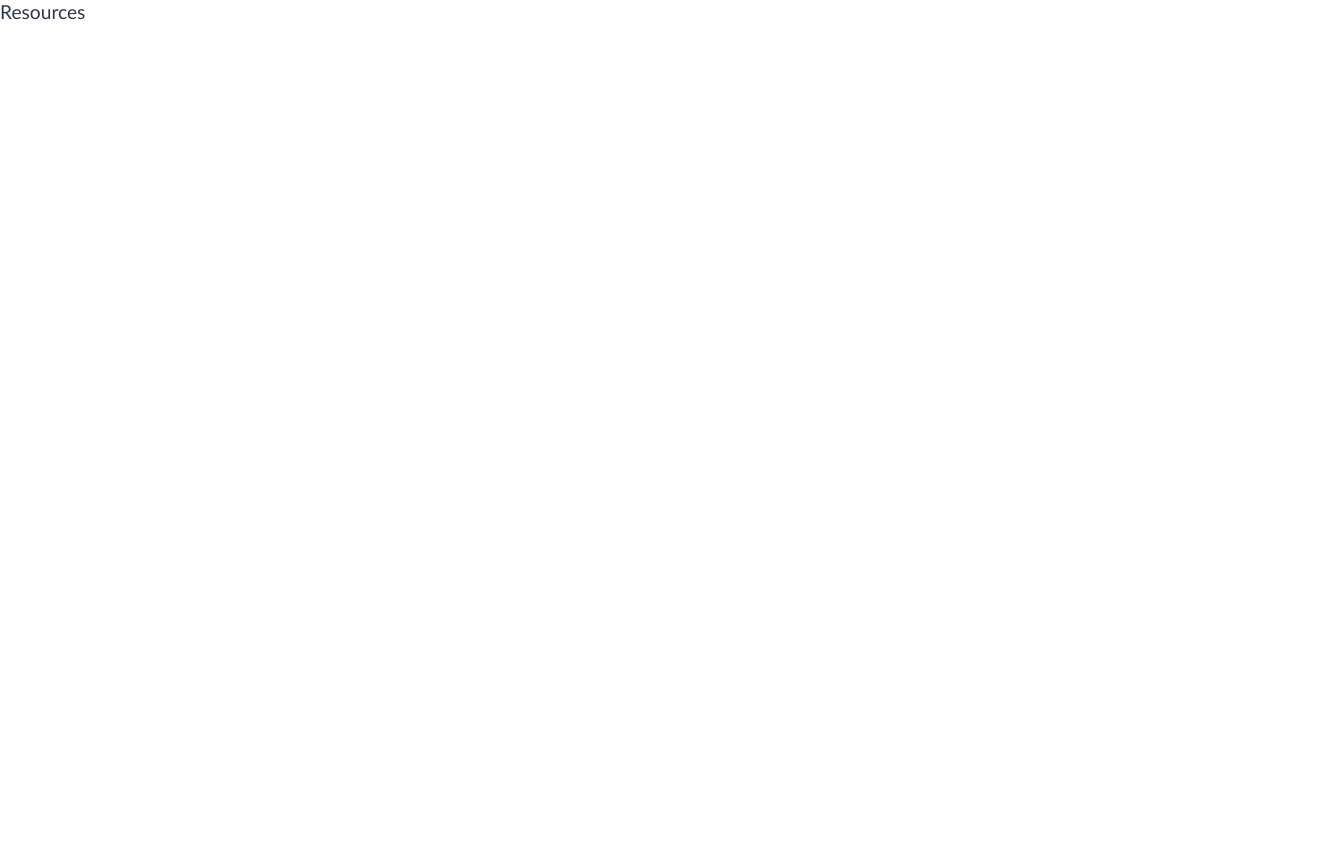
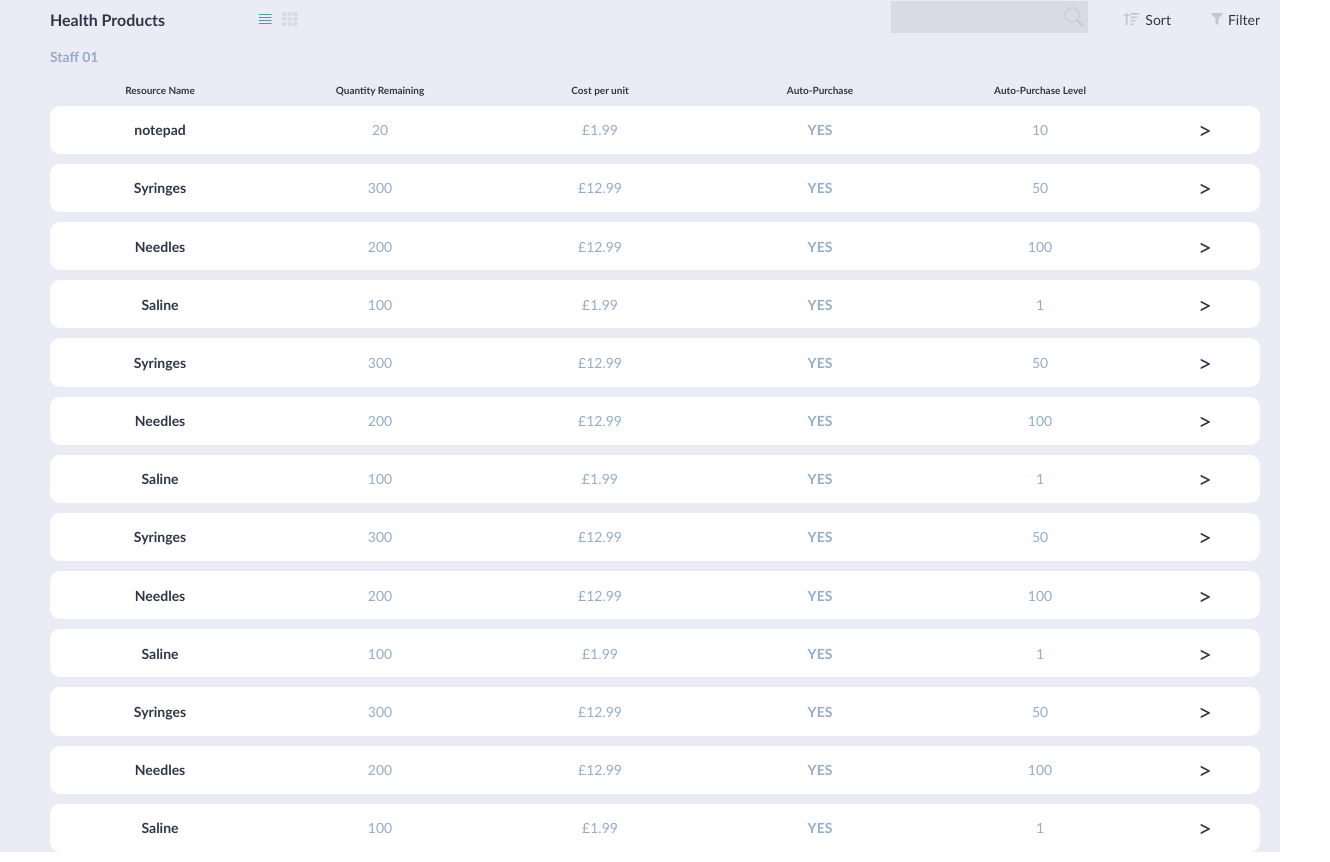
Before and after one commit to nology-tech/Tahiti-Client-Project, a React (Create React App) app: page /resources in a window 1280 px wide. Shown: the whole page, 1330 px wide, since content can reach past the window. Before the commit the page ends 800 px from the top, so only its background shows below. Built offline with nearby package versions, Linux system fonts and the light colour scheme.

Commit message:
table reused in resource and clients components, displaying all data for resources without dividing it by staff number

```diff
--- a/src/assets/data/mockData.js
+++ b/src/assets/data/mockData.js
@@ -136,7 +136,8 @@ const mockData = {
       manager: "John Walter",
       jobTitle: "Full Time Employee",
 
-      resources: {
+      resources: [
+        {
           resourceName: "notepad",
           resourceId: 1,
           quantity: 20,
@@ -145,6 +146,7 @@ const mockData = {
           autoPurchaseLevel: 10,
           category: "admin",
         },
+      ],
     },
     {
       fullName: "John Smith",
--- a/src/components/Table/Table.jsx
+++ b/src/components/Table/Table.jsx
@@ -49,13 +49,14 @@ const Table = ({
 
       <h3 id="table-header">{header}</h3>
 
-      <div className="table">
+    {header.includes("01") && (<div className="table">
         <p className="table__column-header">{column1}</p>
         <p className="table__column-header">{column2}</p>
         <p className="table__column-header">{column3}</p>
         <p className="table__column-header">{column4}</p>
         <p className="table__column-header">{column5}</p>
-      </div>
+      </div>) }
+
     </div>
   );
 };
--- a/src/pages/Resources/Resources.jsx
+++ b/src/pages/Resources/Resources.jsx
@@ -1,8 +1,42 @@
 import React from "react";
 import "./Resources.scss";
+import mockData from "../../assets/data/mockData";
+import Table from "../../components/Table/Table";
+import TableCard from "../../components/TableCard/TableCard";
 
+//mockData.staffData.forEach((staff) => {staff.resources.map((resource))}
 const Resources = () => {
-  return <div>Resources </div>;
+  const getResourcesData = mockData.staffData.map((staff) => {
+    return staff.resources.map((resource, index) => {
+      return (
+        <TableCard
+          key={index}
+          item1={resource.resourceName}
+          item2={resource.quantity}
+          item3={resource.constPerUnit}
+          item4={resource.autoPurchase}
+          item5={resource.autoPurchaseLevel}
+        />
+      );
+    });
+  });
+
+
+  return (
+    <div className="resources">
+      <Table
+        title={"Health Products"}
+        header={"Staff 01"}
+        data={mockData.staffData}
+        column1={"Resource Name"}
+        column2={"Quantity Remaining"}
+        column3={"Cost per unit"}
+        column4={"Auto-Purchase"}
+        column5={"Auto-Purchase Level"}
+      />
+      {getResourcesData}
+    </div>
+  );
 };
 
 export default Resources;
--- a/src/pages/Resources/Resources.scss
+++ b/src/pages/Resources/Resources.scss
@@ -0,0 +1,3 @@
+.resources {
+  background-color: #ebebf5;
+}
```
Lines whose indentation alone changed are shown as unchanged.
